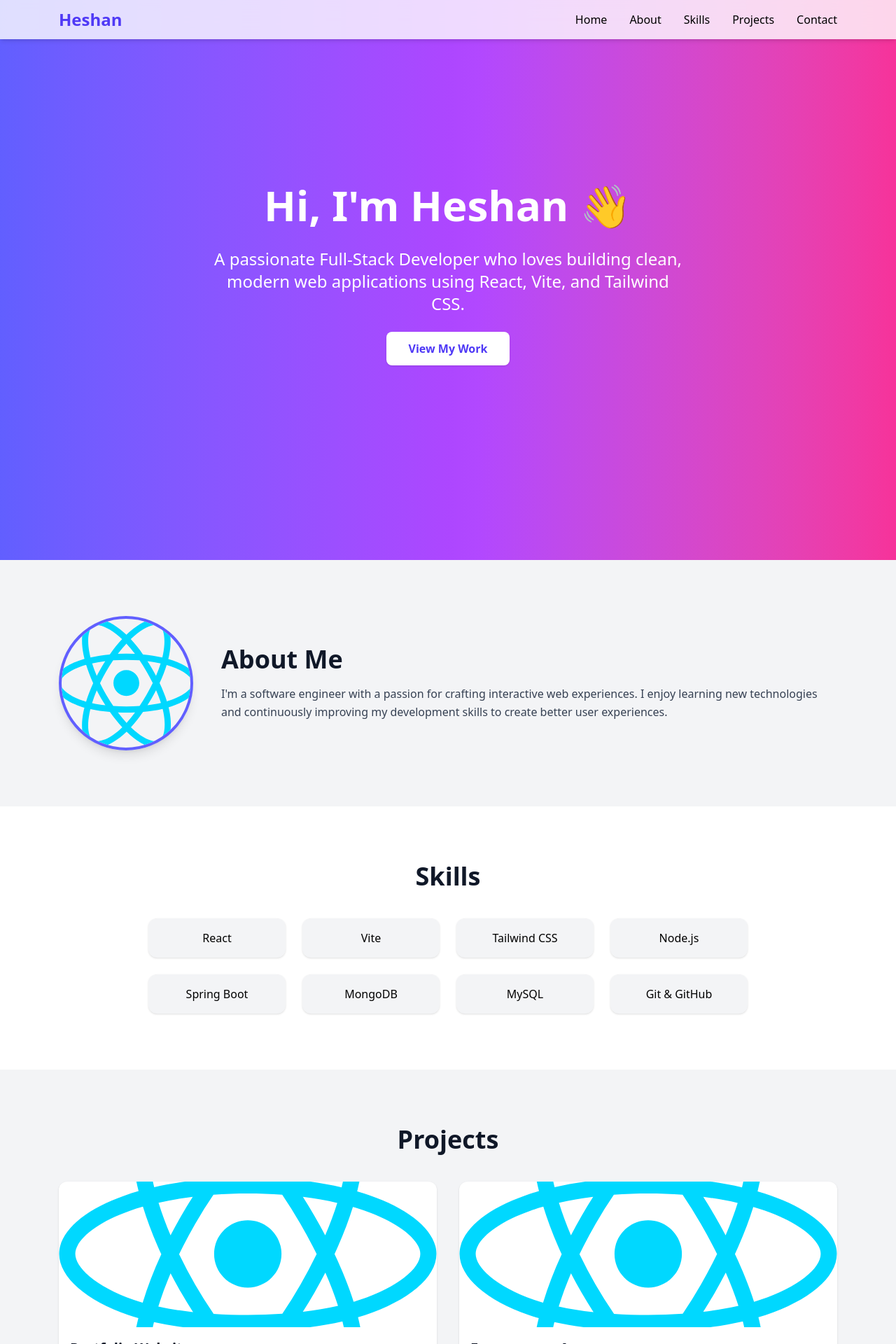
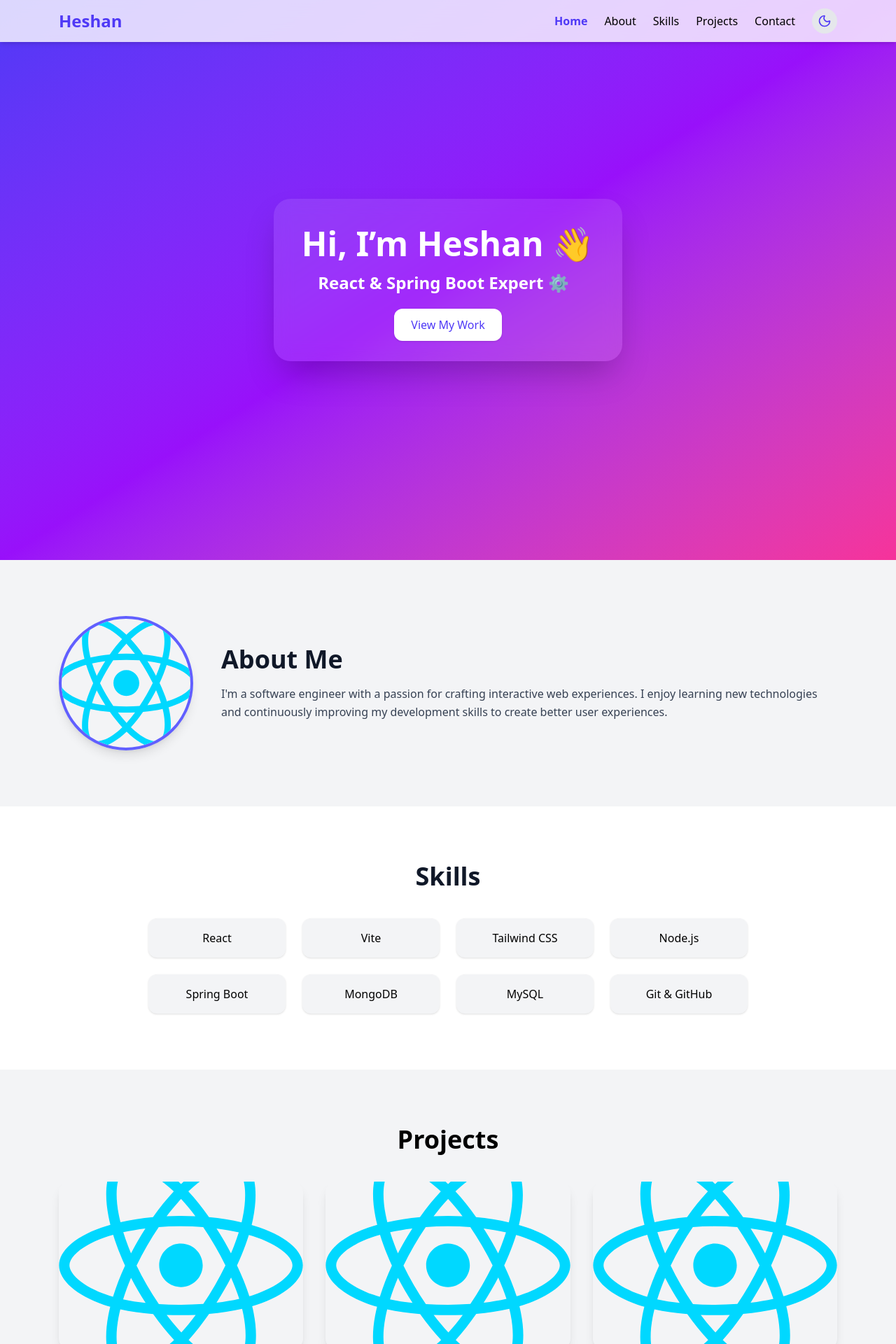
Before and after one commit to heshsandaru/my-react-portfolio, a React (Vite) app: page / in a window 1280 px wide. Shown: the top 1920 px of the page at 70% size. Built offline with nearby package versions, Linux system fonts and the light colour scheme.

Commit message:
update and aos react-type-animation adding

```diff
--- a/package.json
+++ b/package.json
@@ -11,8 +11,11 @@
   },
   "dependencies": {
     "@tailwindcss/vite": "^4.1.15",
+    "aos": "^2.3.4",
+    "lucide-react": "^0.546.0",
     "react": "^19.1.1",
     "react-dom": "^19.1.1",
+    "react-type-animation": "^3.2.0",
     "tailwindcss": "^4.1.15"
   },
   "devDependencies": {
--- a/src/App.jsx
+++ b/src/App.jsx
@@ -1,4 +1,4 @@
-import React from "react";
+import React, { useEffect } from "react";
 import Navbar from "./components/Navbar";
 import Hero from "./components/Hero";
 import About from "./components/About";
@@ -6,11 +6,17 @@ import Skills from "./components/Skills";
 import Projects from "./components/Projects";
 import Contact from "./components/Contact";
 import Footer from "./components/Footer";
+import AOS from "aos";
+import "aos/dist/aos.css";
 import "./index.css";
 
 export default function App() {
+  useEffect(() => {
+    AOS.init({ duration: 800, offset: 100 });
+  }, []);
+
   return (
-    <div className="dark:bg-gray-900 dark:text-gray-200 transition-colors duration-300">
+    <div className="dark:bg-gray-950 dark:text-gray-200 transition-colors duration-300">
       <Navbar />
       <Hero />
       <About />
--- a/src/components/Hero.jsx
+++ b/src/components/Hero.jsx
@@ -1,24 +1,37 @@
 import React from "react";
+import { TypeAnimation } from "react-type-animation";
 
 export default function Hero() {
   return (
     <section
       id="home"
-      className="min-h-screen flex flex-col justify-center items-center bg-gradient-to-r from-indigo-500 via-purple-500 to-pink-500 text-white text-center"
+      className="min-h-screen flex flex-col justify-center items-center text-center bg-gradient-to-br from-indigo-600 via-purple-600 to-pink-500 text-white relative overflow-hidden"
     >
-      <h1 className="text-5xl md:text-6xl font-bold mb-4 animate-bounce">
-        Hi, I'm Heshan 👋
-      </h1>
-      <p className="text-lg md:text-2xl mb-6 max-w-2xl">
-        A passionate Full-Stack Developer who loves building clean, modern web
-        applications using React, Vite, and Tailwind CSS.
-      </p>
-      <a
-        href="#projects"
-        className="px-8 py-3 bg-white text-indigo-600 font-semibold rounded-lg shadow hover:bg-gray-100 transition"
-      >
-        View My Work
-      </a>
+      <div className="backdrop-blur-md bg-white/10 rounded-3xl p-10 shadow-2xl">
+        <h1 className="text-5xl font-bold mb-4">Hi, I’m Heshan 👋</h1>
+        <TypeAnimation
+          sequence={[
+            "Full-Stack Developer 💻",
+            2000,
+            "React & Spring Boot Expert ⚙️",
+            2000,
+            "UI/UX Designer 🎨",
+            2000,
+          ]}
+          wrapper="span"
+          speed={50}
+          repeat={Infinity}
+          className="text-2xl font-semibold"
+        />
+        <div className="mt-8">
+          <a
+            href="#projects"
+            className="px-6 py-3 bg-white text-indigo-600 font-medium rounded-xl shadow hover:bg-gray-100 transition"
+          >
+            View My Work
+          </a>
+        </div>
+      </div>
     </section>
   );
 }
--- a/src/components/Navbar.jsx
+++ b/src/components/Navbar.jsx
@@ -1,38 +1,71 @@
-import React, { useState } from "react";
+import React, { useState, useEffect } from "react";
+import ThemeToggle from "./ThemeToggle";
 
 export default function Navbar() {
+  const [active, setActive] = useState("home");
   const [menuOpen, setMenuOpen] = useState(false);
 
+  useEffect(() => {
+    const onScroll = () => {
+      const sections = document.querySelectorAll("section");
+      sections.forEach((section) => {
+        const top = window.scrollY;
+        const offset = section.offsetTop - 200;
+        const height = section.offsetHeight;
+        if (top >= offset && top < offset + height) {
+          setActive(section.id);
+        }
+      });
+    };
+    window.addEventListener("scroll", onScroll);
+    return () => window.removeEventListener("scroll", onScroll);
+  }, []);
+
+  const links = ["home", "about", "skills", "projects", "contact"];
+
   return (
-    <nav className="fixed w-full bg-white/80 backdrop-blur-md dark:bg-gray-900/80 shadow-md z-50">
-      <div className="max-w-6xl mx-auto px-5 py-3 flex justify-between items-center">
-        <h1 className="text-2xl font-bold text-indigo-600">Heshan</h1>
-        <div className="hidden md:flex space-x-8 font-medium">
-          {["Home", "About", "Skills", "Projects", "Contact"].map((item) => (
-            <a key={item} href={`#${item.toLowerCase()}`} className="hover:text-indigo-600 transition">
-              {item}
+    <nav className="fixed w-full bg-white/80 dark:bg-gray-900/80 backdrop-blur-md shadow-md z-50">
+      <div className="max-w-6xl mx-auto flex justify-between items-center px-5 py-3">
+        <h1 className="text-2xl font-bold text-indigo-600 dark:text-indigo-400">
+          Heshan
+        </h1>
+
+        <div className="hidden md:flex items-center gap-6 font-medium">
+          {links.map((link) => (
+            <a
+              key={link}
+              href={`#${link}`}
+              className={`capitalize hover:text-indigo-500 ${
+                active === link ? "text-indigo-600 font-semibold" : ""
+              }`}
+            >
+              {link}
             </a>
           ))}
+          <ThemeToggle />
         </div>
+
         <button
+          className="md:hidden text-2xl"
           onClick={() => setMenuOpen(!menuOpen)}
-          className="md:hidden text-2xl focus:outline-none"
         >
           ☰
         </button>
       </div>
+
       {menuOpen && (
         <div className="md:hidden bg-white dark:bg-gray-800 px-5 py-3 space-y-2">
-          {["Home", "About", "Skills", "Projects", "Contact"].map((item) => (
+          {links.map((link) => (
             <a
-              key={item}
-              href={`#${item.toLowerCase()}`}
-              className="block hover:text-indigo-500"
+              key={link}
+              href={`#${link}`}
               onClick={() => setMenuOpen(false)}
+              className="block hover:text-indigo-500 capitalize"
             >
-              {item}
+              {link}
             </a>
           ))}
+          <ThemeToggle />
         </div>
       )}
     </nav>
--- /dev/null
+++ b/src/components/ProjectModal.jsx
@@ -0,0 +1,25 @@
+import React from "react";
+
+export default function ProjectModal({ project, onClose }) {
+  return (
+    <div className="fixed inset-0 bg-black/70 flex justify-center items-center z-50 p-5">
+      <div className="bg-white dark:bg-gray-800 rounded-2xl max-w-lg w-full p-6 shadow-xl relative">
+        <button
+          onClick={onClose}
+          className="absolute top-3 right-3 text-gray-500 hover:text-red-500 text-xl"
+        >
+          ✖
+        </button>
+        <img src={project.img} alt={project.title} className="rounded-xl mb-4" />
+        <h3 className="text-2xl font-bold mb-2">{project.title}</h3>
+        <p className="text-gray-600 dark:text-gray-300 mb-4">{project.desc}</p>
+        <a
+          href="#"
+          className="inline-block px-5 py-2 bg-indigo-600 text-white rounded-lg hover:bg-indigo-700"
+        >
+          View Code
+        </a>
+      </div>
+    </div>
+  );
+}
--- a/src/components/Projects.jsx
+++ b/src/components/Projects.jsx
@@ -1,34 +1,40 @@
-import React from "react";
+import React, { useState } from "react";
 import project1 from "./../assets/react.svg";
 import project2 from "./../assets/react.svg";
+import project3 from "./../assets/react.svg";
+import ProjectModal from "./ProjectModal";
 
 export default function Projects() {
+  const [selected, setSelected] = useState(null);
   const projects = [
-    { id: 1, title: "Portfolio Website", img: project1, link: "#" },
-    { id: 2, title: "E-commerce App", img: project2, link: "#" },
+    { id: 1, title: "Portfolio Website", img: project1, desc: "Modern personal portfolio with React + TailwindCSS" },
+    { id: 2, title: "E-commerce Store", img: project2, desc: "React + Node.js full-stack e-commerce solution" },
+    { id: 3, title: "Smart Parking System", img: project3, desc: "IoT + Spring Boot based parking management system" },
   ];
 
   return (
-    <section id="projects" className="py-20 bg-gray-100 dark:bg-gray-800">
-      <h2 className="text-4xl font-bold text-center mb-10 text-gray-900 dark:text-white">
-        Projects
-      </h2>
-      <div className="max-w-6xl mx-auto grid grid-cols-1 sm:grid-cols-2 gap-8 px-5">
+    <section id="projects" className="py-20 bg-gray-100 dark:bg-gray-900">
+      <h2 className="text-4xl font-bold text-center mb-10">Projects</h2>
+      <div className="max-w-6xl mx-auto grid grid-cols-1 sm:grid-cols-2 md:grid-cols-3 gap-8 px-5">
         {projects.map((p) => (
-          <a
+          <div
             key={p.id}
-            href={p.link}
-            className="bg-white dark:bg-gray-900 rounded-xl shadow hover:scale-105 transition transform overflow-hidden"
+            className="group relative overflow-hidden rounded-2xl shadow-lg cursor-pointer"
+            onClick={() => setSelected(p)}
           >
-            <img src={p.img} alt={p.title} className="w-full h-52 object-cover" />
-            <div className="p-4">
-              <h3 className="text-xl font-semibold text-gray-900 dark:text-white">
-                {p.title}
-              </h3>
+            <img
+              src={p.img}
+              alt={p.title}
+              className="w-full h-60 object-cover group-hover:scale-110 transition-transform duration-500"
+            />
+            <div className="absolute inset-0 bg-black/60 opacity-0 group-hover:opacity-100 flex justify-center items-center transition">
+              <h3 className="text-white text-xl font-semibold">{p.title}</h3>
             </div>
-          </a>
+          </div>
         ))}
       </div>
+
+      {selected && <ProjectModal project={selected} onClose={() => setSelected(null)} />}
     </section>
   );
 }
--- /dev/null
+++ b/src/components/ThemeToggle.jsx
@@ -0,0 +1,23 @@
+import React, { useEffect, useState } from "react";
+import { Moon, Sun } from "lucide-react";
+
+export default function ThemeToggle() {
+  const [dark, setDark] = useState(
+    localStorage.getItem("theme") === "dark" ||
+      window.matchMedia("(prefers-color-scheme: dark)").matches
+  );
+
+  useEffect(() => {
+    document.documentElement.classList.toggle("dark", dark);
+    localStorage.setItem("theme", dark ? "dark" : "light");
+  }, [dark]);
+
+  return (
+    <button
+      onClick={() => setDark(!dark)}
+      className="p-2 rounded-full bg-gray-200 dark:bg-gray-700 transition"
+    >
+      {dark ? <Sun className="w-5 h-5 text-yellow-400" /> : <Moon className="w-5 h-5 text-indigo-600" />}
+    </button>
+  );
+}
```
Also changed, not shown: 1 other file (tests, documents, lock files or other folders).
